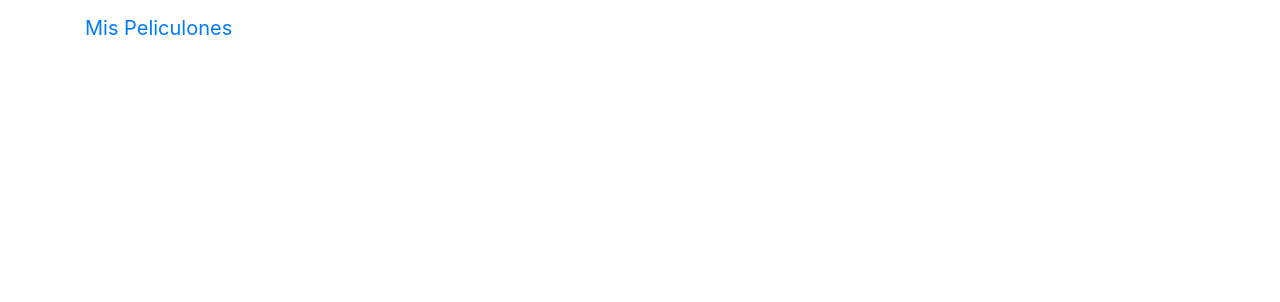
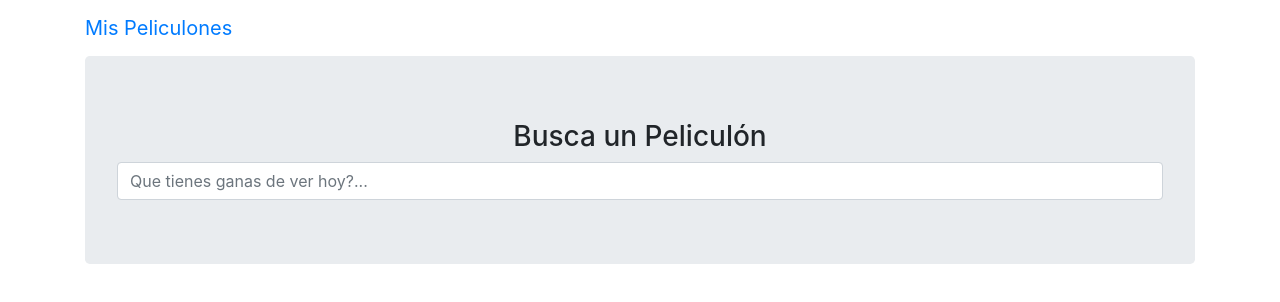
Before and after one commit to MarcoDelarge/pelis2, a plain HTML site: page index.html in a window 1280 px wide. Drawn offline with nearby package versions, Linux system fonts and the light colour scheme.

Commit message:
Se agrego caja de busqueda

```diff
--- a/index.html
+++ b/index.html
@@ -20,5 +20,18 @@
       </div>
     </nav>
 
+    <div class="container">
+    	<div class="jumbotron">
+	    	<h3 class="text-center">Busca un Peliculón</h3>
+	    	<form id="searchForm">
+	    		<input type="text" class="form-control" id="searchText" placeholder="Que tienes ganas de ver hoy?...">
+	    	</form>
+	    </div>
+    </div>
+
+    <div class="container">
+      <div id="movies" class="row"></div>
+    </div>
+
   </body>
 </html>
```
